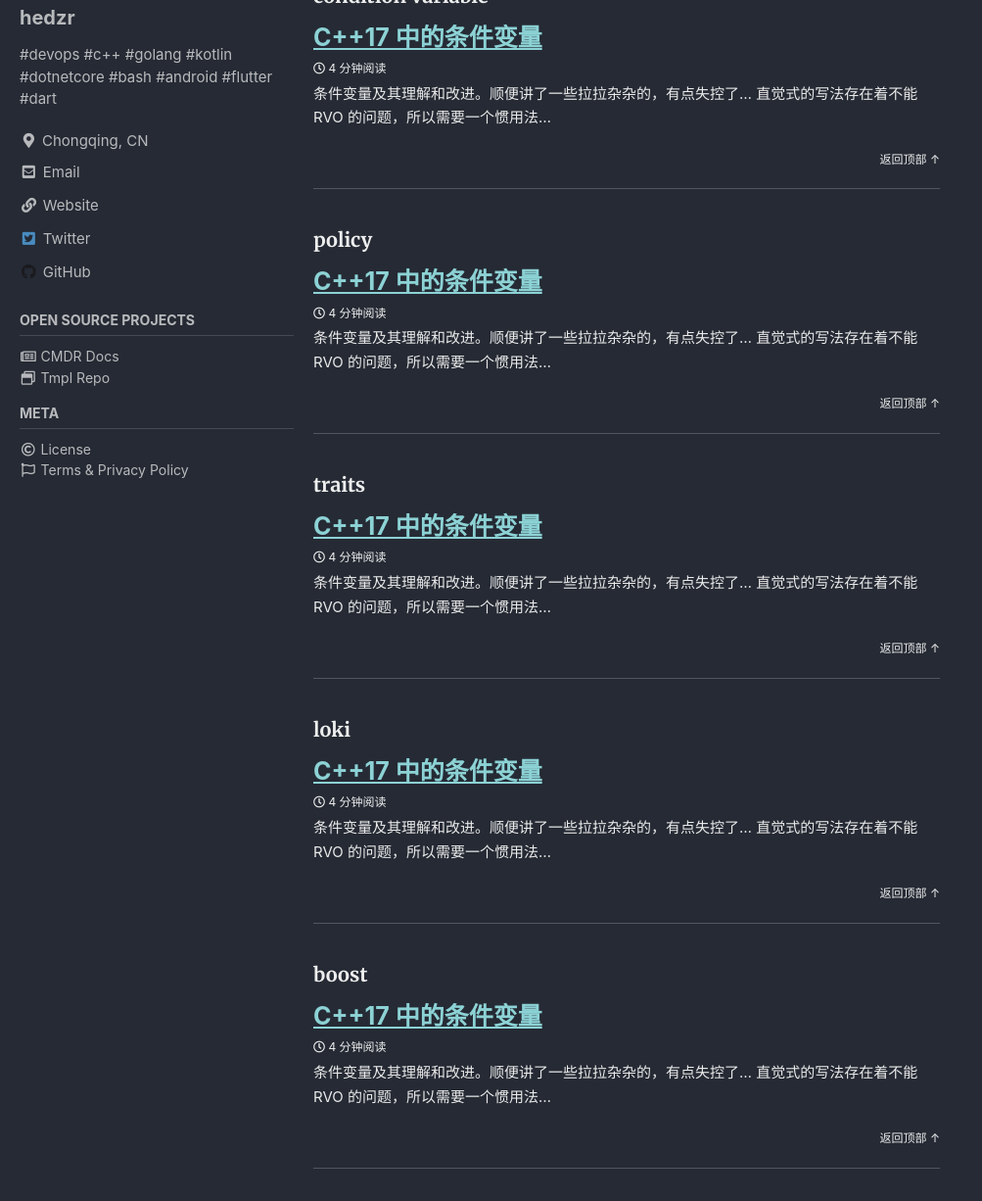
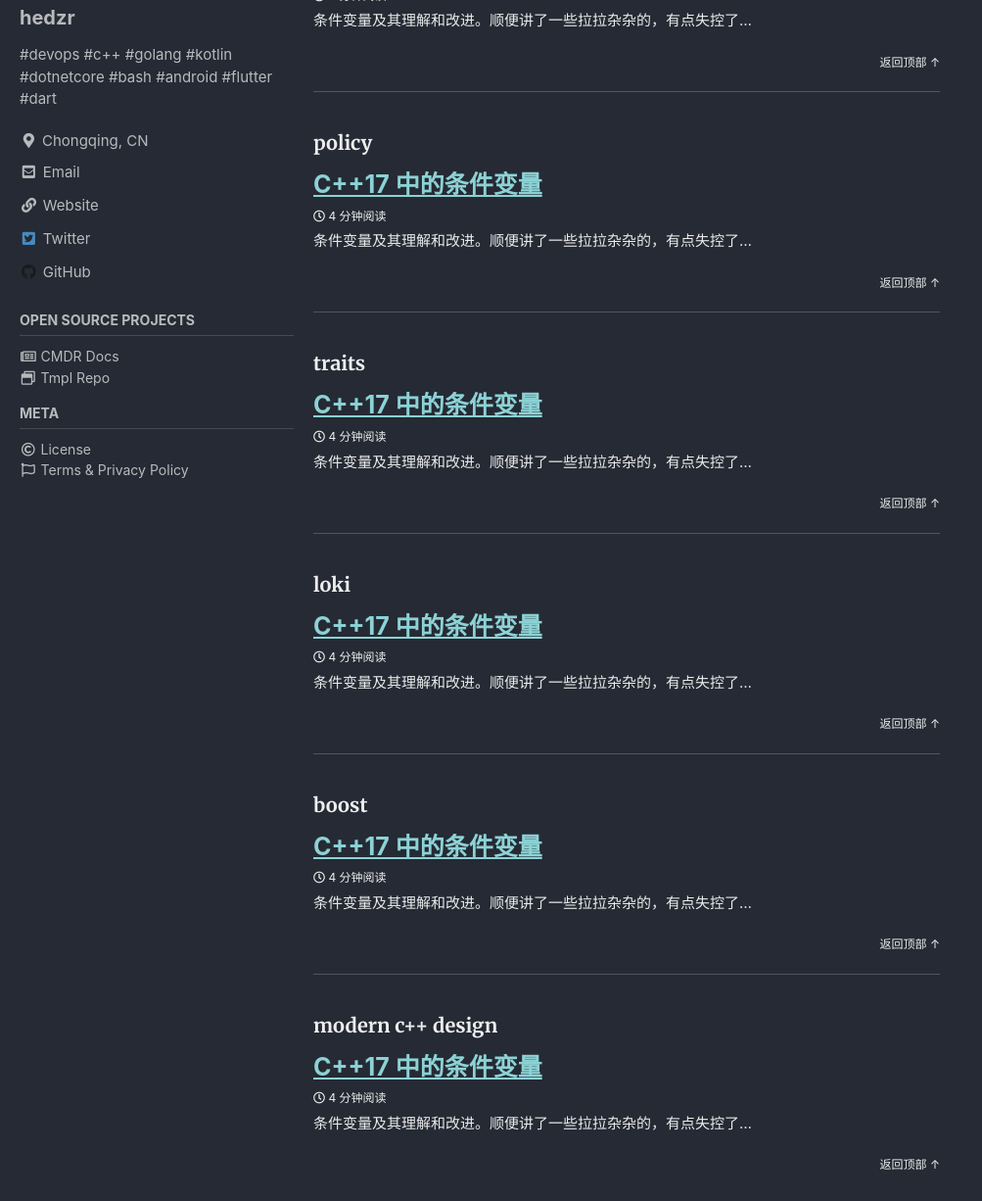
Before and after one commit to hedzr/hedzr.github.io, a Jekyll site: the page built from _pages/tag-archive.md, in a window 1280 px wide and 1400 px high, scrolled down 70162 px, cut to the strip 174-1400 px from the top of the window. Shown: the whole strip at 98% size, without its empty margins (0-1003 px from the left). Built offline with Jekyll 4.4.1, drawn with Linux system fonts in a browser that asks for light colours; cached includes are drawn as plain includes; some web fonts are replaced; some of the changed text lies outside the part shown.

Commit message:
fixed yaml front matter

```diff
--- a/_posts/2021-07-22-cxx17-condition-variable.md
+++ b/_posts/2021-07-22-cxx17-condition-variable.md
@@ -14,8 +14,8 @@ header:
   overlay_filter: rgba(16, 16, 32, 0.73)
 excerpt: >-
   条件变量及其理解和改进。顺便讲了一些拉拉杂杂的，有点失控了...
-  直觉式的写法存在着不能 RVO 的问题，所以需要一个惯用法...
 ---
+
 
 ## 引子
 
```
